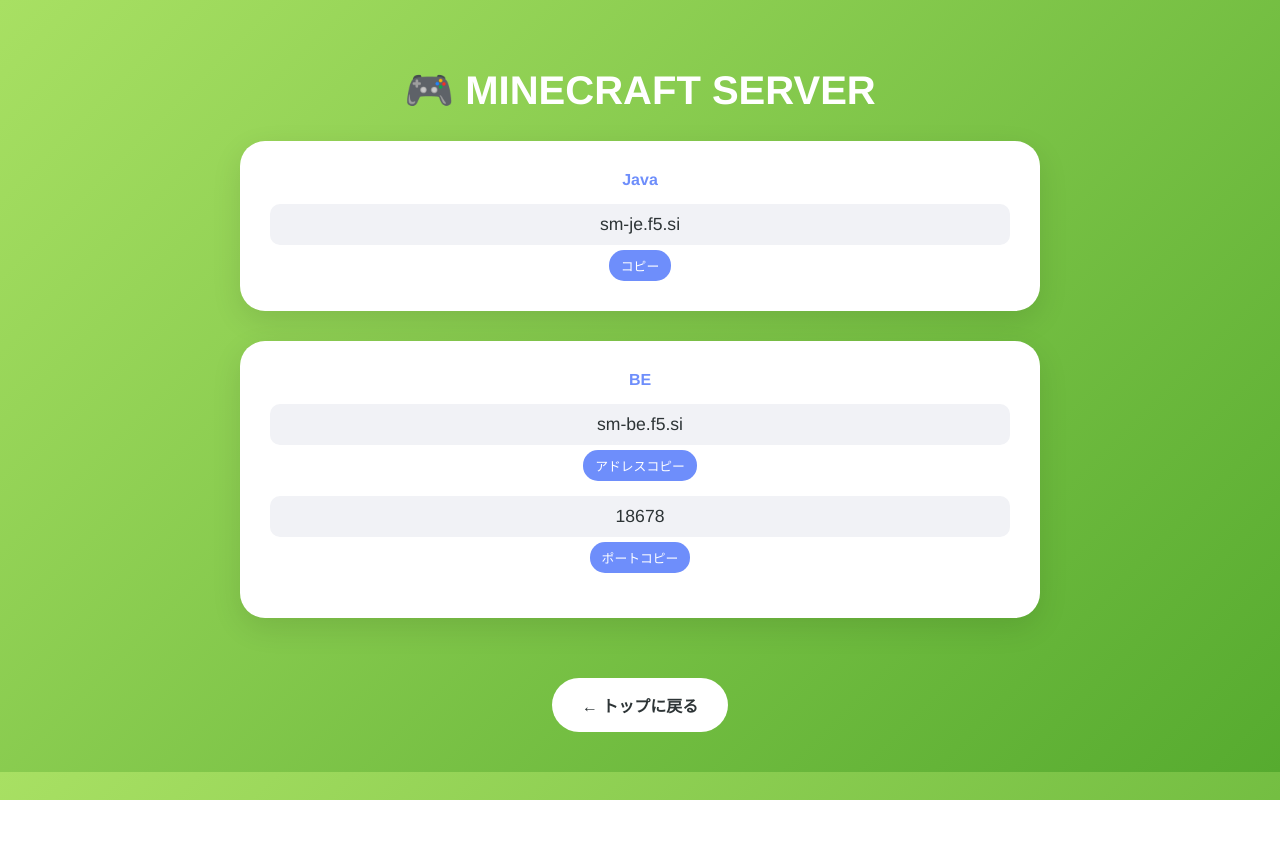
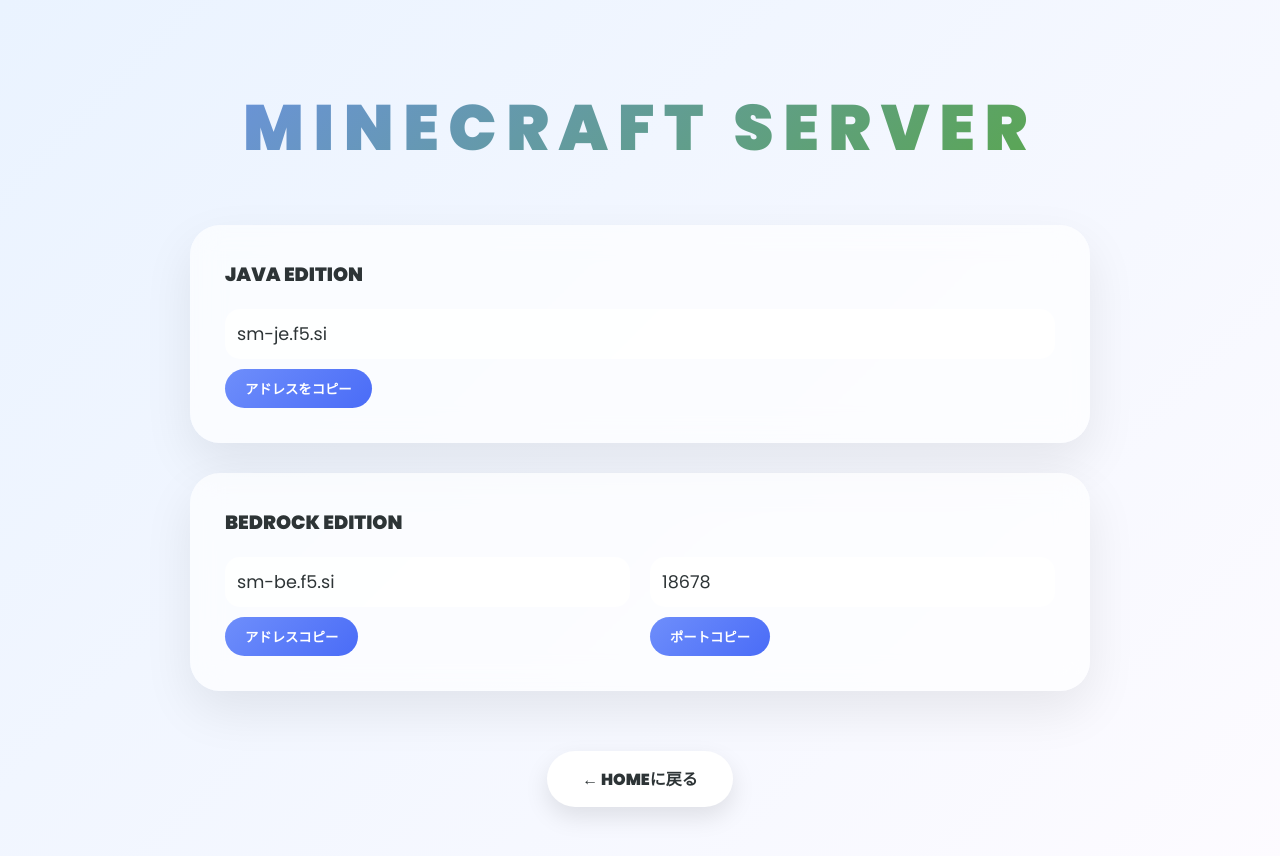
Before and after one commit to sakuramomiji3/smk, a plain HTML site: page mc.html in a window 1280 px wide. Before the commit the page ends 800 px from the top, so only its background shows below. Drawn offline with Linux system fonts and the light colour scheme.

Commit message:
Update mc.html

```diff
--- a/mc.html
+++ b/mc.html
@@ -6,113 +6,164 @@
 <title>MC PROJECT | TEAM SMK</title>
 <link rel="icon" href="smk.png" type="image/png">
 
+<link href="https://fonts.googleapis.com/css2?family=Poppins:wght@400;600;900&display=swap" rel="stylesheet">
+
 <style>
 body {
     margin: 0;
-            font-family: "Helvetica Neue", Arial, sans-serif;
-            background: linear-gradient(135deg, #a8e063, #56ab2f);
+    font-family: 'Poppins', "Hiragino Sans", "Meiryo", sans-serif;
+    background: linear-gradient(135deg, #eaf3ff, #fdfbff);
     color: #2d3436;
 }
 
-        .container {
-            max-width: 800px;
-            margin: 0 auto;
-            padding: 40px 20px;
+/* ヘッダー */
+header {
     text-align: center;
+    padding: 80px 20px 30px;
 }
 
-        h1 {
-            font-size: 2.5rem;
-            color: white;
+header h1 {
+    font-size: clamp(2.5rem, 8vw, 4rem);
+    margin: 0;
+    font-weight: 900;
+    letter-spacing: 0.15em;
+    background: linear-gradient(135deg, #6e8efb, #56ab2f);
+    -webkit-background-clip: text;
+    -webkit-text-fill-color: transparent;
 }
 
-        .card {
-            background: white;
-            padding: 30px;
-            border-radius: 25px;
-            box-shadow: 0 10px 30px rgba(0,0,0,0.1);
-            margin-bottom: 30px;
+/* コンテナ */
+.container {
+    max-width: 900px;
+    margin: 0 auto;
+    padding: 20px 20px 80px;
 }
 
-        .label {
-            font-weight: bold;
-            color: #6e8efb;
-            margin-bottom: 15px;
+/* ガラスカード */
+.card {
+    background: rgba(255,255,255,0.65);
+    backdrop-filter: blur(15px);
+    -webkit-backdrop-filter: blur(15px);
+    border-radius: 30px;
+    padding: 35px;
+    margin-bottom: 30px;
+    box-shadow: 0 20px 50px rgba(0,0,0,0.08);
+    transition: 0.3s;
 }
 
-        .value-box {
-            margin-bottom: 15px;
+.card:hover {
+    transform: translateY(-5px);
 }
 
-        .value {
-            font-size: 1.1rem;
-            background: #f1f2f6;
-            padding: 10px;
-            border-radius: 10px;
+/* ラベル */
+.label {
+    font-size: 1.2rem;
+    font-weight: bold;
+    margin-bottom: 20px;
+    color: #2d3436;
 }
 
+/* 値 */
+.value {
+    background: rgba(255,255,255,0.8);
+    padding: 12px;
+    border-radius: 15px;
+    font-size: 1.1rem;
+    margin-bottom: 10px;
+}
+
+/* コピー */
 .copy-btn {
-            margin-top: 5px;
-            padding: 6px 12px;
+    padding: 10px 20px;
     border: none;
-            border-radius: 15px;
-            background: #6e8efb;
+    border-radius: 30px;
+    background: linear-gradient(135deg, #6e8efb, #4a6cf7);
     color: white;
+    font-weight: bold;
     cursor: pointer;
-            font-size: 0.8rem;
+    transition: 0.3s;
 }
 
 .copy-btn:hover {
-            background: #4a6cf7;
+    transform: scale(1.05);
+    box-shadow: 0 10px 25px rgba(110,142,251,0.3);
 }
 
+/* 戻るボタン */
 .back-btn {
     display: inline-block;
     margin-top: 30px;
-            padding: 15px 30px;
+    padding: 15px 35px;
+    border-radius: 50px;
+    text-decoration: none;
     background: white;
     color: #2d3436;
-            text-decoration: none;
-            border-radius: 30px;
     font-weight: bold;
+    box-shadow: 0 10px 25px rgba(0,0,0,0.1);
+    transition: 0.3s;
+}
+
+.back-btn:hover {
+    transform: translateY(-5px);
+}
+
+/* ポート横並び */
+.row {
+    display: grid;
+    grid-template-columns: 1fr 1fr;
+    gap: 20px;
+}
+
+@media (max-width: 700px){
+    .row {
+        grid-template-columns: 1fr;
+    }
 }
 </style>
 </head>
+
 <body>
 
+<header>
+    <h1>MINECRAFT SERVER</h1>
+</header>
+
 <div class="container">
-    <h1>🎮 MINECRAFT SERVER</h1>
 
     <!-- Java -->
     <div class="card">
-        <div class="label">Java</div>
+        <div class="label">JAVA EDITION</div>
         <div class="value" id="java">sm-je.f5.si</div>
-        <button class="copy-btn" onclick="copyText('java')">コピー</button>
+        <button class="copy-btn" onclick="copyText('java')">アドレスをコピー</button>
     </div>
 
-    <!-- BE（同じカード内で分ける） -->
+    <!-- BE -->
     <div class="card">
-        <div class="label">BE</div>
+        <div class="label">BEDROCK EDITION</div>
 
-        <div class="value-box">
+        <div class="row">
+            <div>
                 <div class="value" id="be">sm-be.f5.si</div>
                 <button class="copy-btn" onclick="copyText('be')">アドレスコピー</button>
             </div>
 
-        <div class="value-box">
+            <div>
                 <div class="value" id="port">18678</div>
                 <button class="copy-btn" onclick="copyText('port')">ポートコピー</button>
             </div>
         </div>
+    </div>
 
-    <a href="index.html" class="back-btn">← トップに戻る</a>
+    <div style="text-align:center;">
+        <a href="index.html" class="back-btn">← HOMEに戻る</a>
+    </div>
+
 </div>
 
 <script>
 function copyText(id) {
     const text = document.getElementById(id).innerText;
     navigator.clipboard.writeText(text);
-    alert("コピーしました: " + text);
 }
 </script>
 
```
Lines whose indentation alone changed are shown as unchanged.
